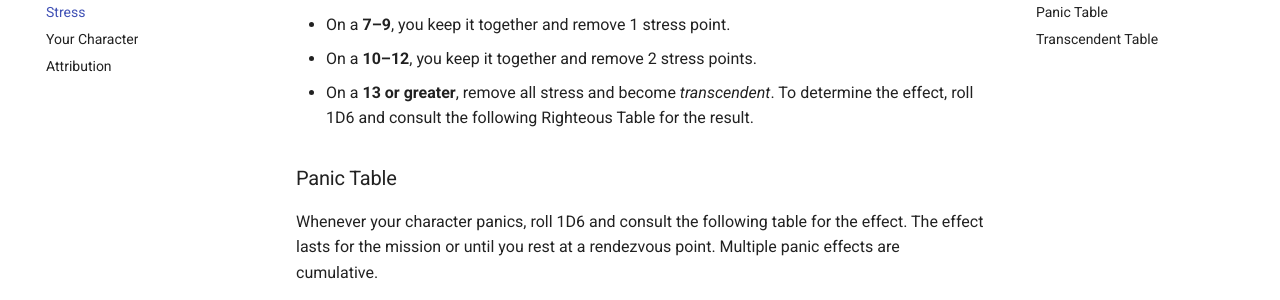
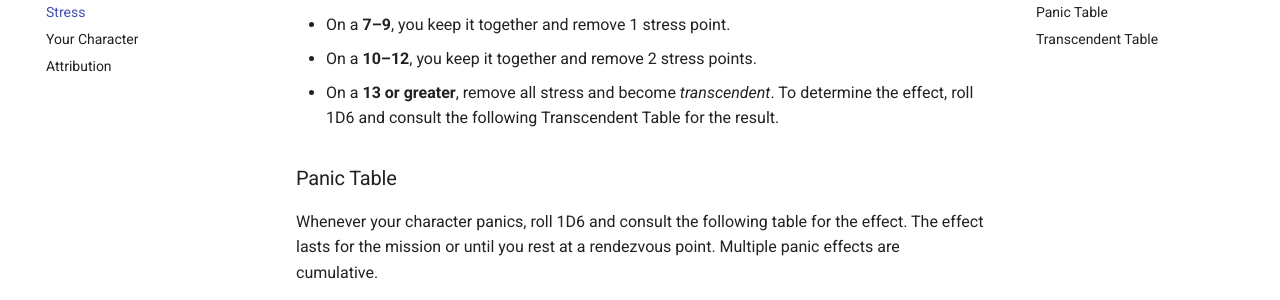
Before and after one commit to joemoose/psiops, an MkDocs documentation site: the page built from docs/stress.md, in a window 1280 px wide and 900 px high, scrolled down 1095 px. Shown: the part 177-477 px from the top of the window. Built offline with MkDocs 1.6.1 and Material for MkDocs 9.7.7, drawn with Linux system fonts in a browser that asks for light colours; comment, search, counter and statistics services are not loaded.

Commit message:
Update stress.md

```diff
--- a/docs/stress.md
+++ b/docs/stress.md
@@ -38,7 +38,7 @@ When you reach 6 stress points, you must make an action roll +CREATIVE to avoid
 - On a **6 or less**, you *panic*. To determine the effect, roll 1D6 and consult the following Panic Table for the result.
 - On a **7–9**, you keep it together and remove 1 stress point.
 - On a **10–12**, you keep it together and remove 2 stress points.
-- On a **13 or greater**, remove all stress and become *transcendent*. To determine the effect, roll 1D6 and consult the following Righteous Table for the result.
+- On a **13 or greater**, remove all stress and become *transcendent*. To determine the effect, roll 1D6 and consult the following Transcendent Table for the result.
 
 
 ### Panic Table
```
